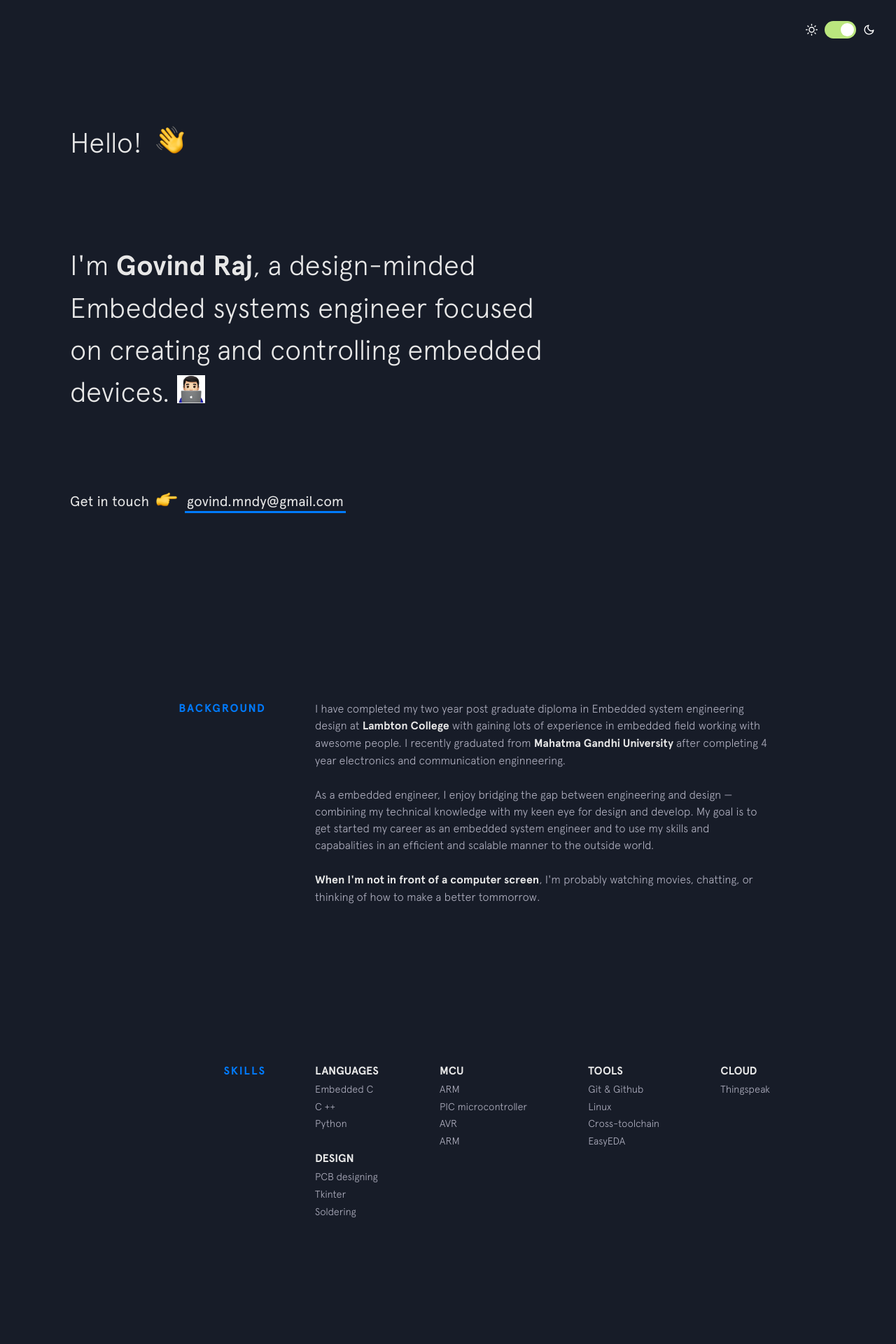
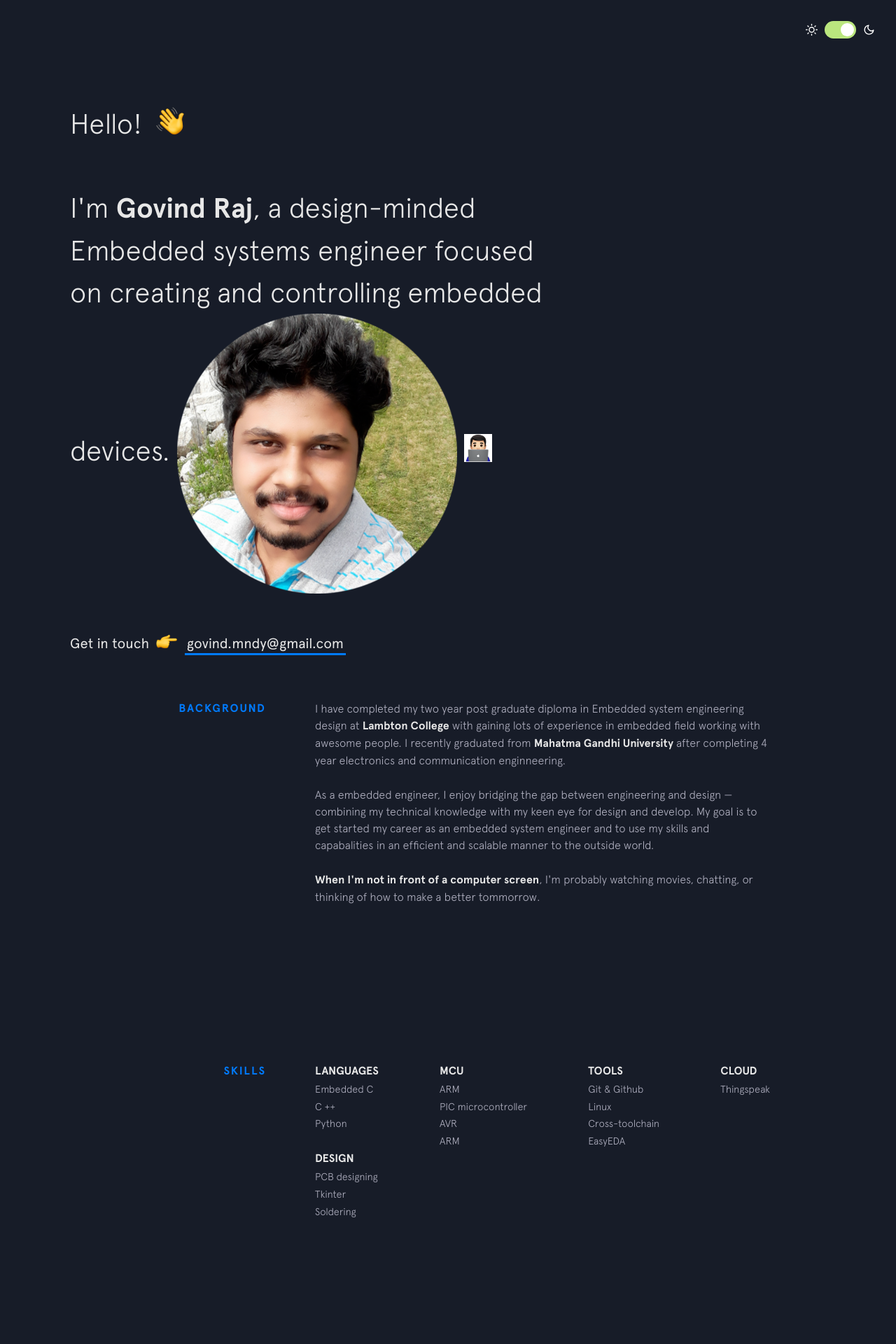
Before and after one commit to gov466/gov466.github.io, a Jekyll site: the page built from index.html, in a window 1280 px wide. Shown: the top 1920 px of the page at 70% size. Built offline with Jekyll 4.4.1, drawn with Linux system fonts in a browser that asks for light colours; nearby versions of some CDN libraries.

Commit message:
Update intro.html

```diff
--- a/_includes/intro.html
+++ b/_includes/intro.html
@@ -4,7 +4,7 @@
   </h1>
 
   <h2 class="intro__tagline">I'm
-    <span class="name">Govind Raj</span>, a design-minded Embedded systems engineer focused on creating and controlling embedded devices.
+    <span class="name">Govind Raj</span>, a design-minded Embedded systems engineer focused on creating and controlling embedded devices.  <img src="{{site.baseurl}}/img/circle-cropped (1).png" alt="">
     <span class="emoji technologist"></span>
   </h2>
 
```
